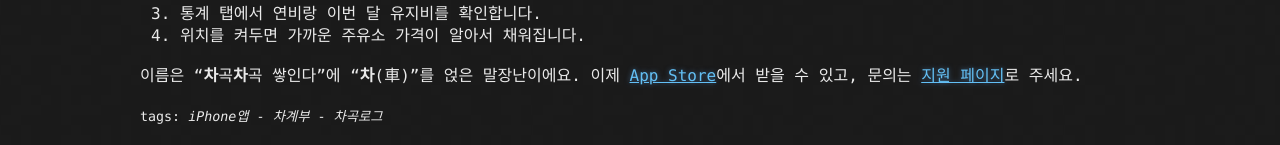
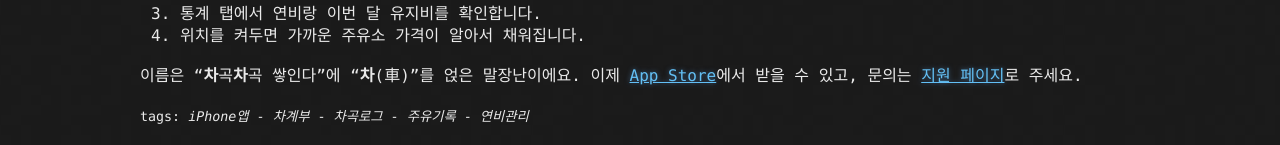
Before and after one commit to papig-dev/papig-dev.github.io, a Jekyll site: the page built from _posts/2026-07-12-chagoklog.md, in a window 1280 px wide. Shown: the part 1260-1405 px from the top of the page. Built offline with Jekyll 4.4.1, drawn with Linux system fonts in a browser that asks for light colours; some web fonts are replaced.

Commit message:
SEO: OG 이미지·publisher logo·검색엔진 소유확인 메타 훅 추가
- 차곡로그 글 image(OG) + 태그 보강(주유기록/연비관리)
- _config.yml logo(JSON-LD publisher) + google/naver 소유확인 키
- head-custom에 소유확인 메타 조건부 삽입

Co-Authored-By: Claude Opus 4.8 <noreply@anthropic.com>

```diff
--- a/_config.yml
+++ b/_config.yml
@@ -5,6 +5,11 @@ lang: ko_KR
 author: papig
 show_downloads: false
 google_analytics:
+logo: /assets/images/papig.logo.jpg
+
+# 검색엔진 소유확인 코드 (등록 후 값만 채우면 <head>에 메타태그 자동 삽입)
+google_site_verification:
+naver_site_verification:
 theme: jekyll-theme-hacker
 repository: papig-dev/papig-dev.github.io
 permalink: /blog/:title/
--- a/_includes/head-custom.html
+++ b/_includes/head-custom.html
@@ -12,4 +12,8 @@
 <!-- Setup Google Adsense -->
 {% include head-custom-google-adsense.html %}
 
+<!-- Search engine site verification (fill codes in _config.yml) -->
+{% if site.google_site_verification %}<meta name="google-site-verification" content="{{ site.google_site_verification }}">{% endif %}
+{% if site.naver_site_verification %}<meta name="naver-site-verification" content="{{ site.naver_site_verification }}">{% endif %}
+
 <!-- end custom head snippets -->
--- a/_posts/2026-07-12-chagoklog.md
+++ b/_posts/2026-07-12-chagoklog.md
@@ -4,7 +4,8 @@ title: "주유소에서 몇 초면 끝나는 차계부, 차곡로그"
 date: 2026-07-12
 author: papig
 description: 주행거리만 찍으면 금액·단가·리터·연비까지 자동으로 기록되는 가장 빠른 주유 차계부, 차곡로그를 소개합니다.
-tags: [iPhone앱, 차계부, 차곡로그]
+image: /assets/images/posts/chagoklog-stats.png
+tags: [iPhone앱, 차계부, 차곡로그, 주유기록, 연비관리]
 ---
 
 주유하고 나서 영수증을 사진으로 찍어두고 "나중에 정리해야지" 했던 게 몇 번인지 모르겠어요. 그 나중은 안 오더라고요. 차계부 앱도 몇 개 써봤는데, 입력할 게 너무 많거나 켜자마자 광고가 떠서 손이 안 갔습니다.
```
